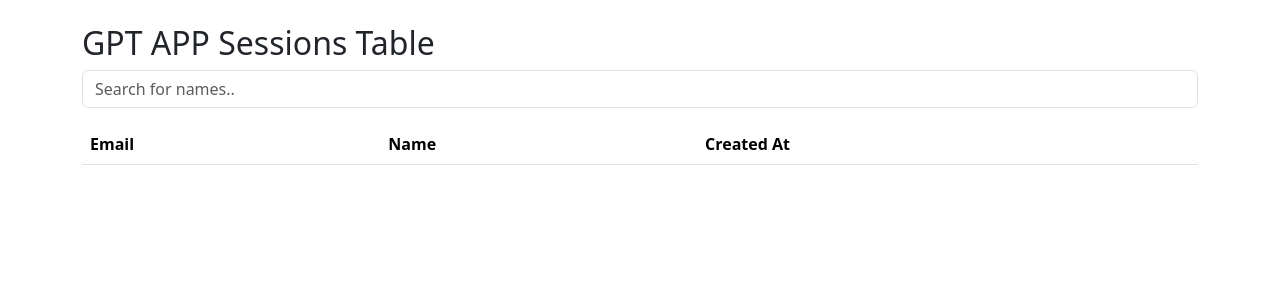
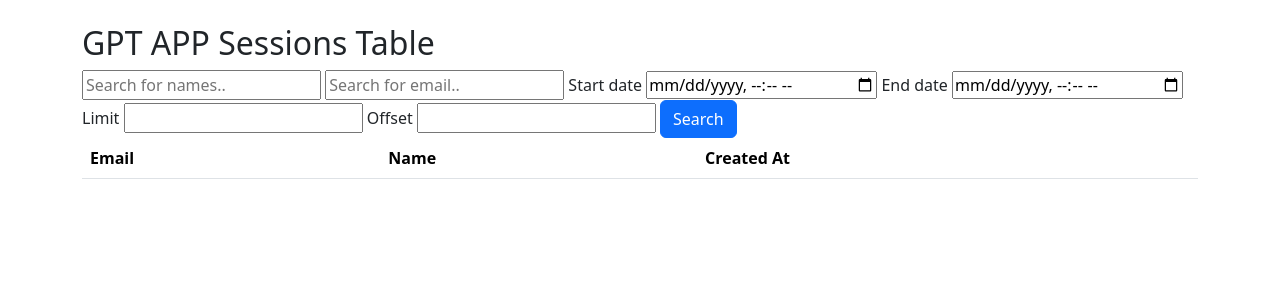
Before and after one commit to vertexcover-io/gategpt, a FastAPI app: template templates/gpt_app_sessions.html in a window 1280 px wide. Shown: the top 300 px of the page. Run offline with FastAPI, Linux system fonts and the light colour scheme; the template is opened without the code that fills it, so the values that code supplies are empty; parts of the project's set-up code (start-up, migrations or seed data) failed here and were passed over.

Commit message:
feat: add search in session table

```diff
--- a/src/custom_gpts_paywall/routers/gpt_application.py
+++ b/src/custom_gpts_paywall/routers/gpt_application.py
@@ -151,7 +151,6 @@ def register_custom_gpt_controller(
     except IntegrityError as ex:
         logger.error(f"Failed to create user: {ex}", exc_info=True)
         session.rollback()
-        print("error")
         raise HTTPException(
             status_code=409,
             detail=f"An account for gpt_url {req.gpt_url} already exists",
--- a/templates/gpt_app_sessions.html
+++ b/templates/gpt_app_sessions.html
@@ -11,9 +11,19 @@
 
 <body>
 	<div class="container">
-		<h2 class="mt-4">GPT APP Sessions Table</h2>
-		<input type="text" id="searchInput" onkeyup="searchFunction()" placeholder="Search for names.."
-			class="form-control mb-3" />
+		<h2 class="mt-4" id="app-name">GPT APP Sessions Table</h2>
+		<input type="text" id="searchName" placeholder="Search for names.." />
+		<input type="text" id="searchEmail" placeholder="Search for email.." />
+		<label for="Start Date"> Start date </label>
+		<input type="datetime-local" id="startDate" />
+		<label for="End Date"> End date </label>
+		<input type="datetime-local" id="endDate" />
+		<br />
+		<label for="limit"> Limit </label>
+		<input type="number" id="offset" />
+		<label for="limit"> Offset </label>
+		<input type="number" id="limit" />
+		<button class="btn btn-primary" id="searchBtn">Search</button>
 
 		<table id="sessionsTable" class="table table-striped">
 			<thead class="thead-dark">
@@ -27,14 +37,9 @@
 		</table>
 	</div>
 	<script>
-		let pathname = new URL(window.location.href).pathname;
-		let fullPath = `/api/v1${pathname}`;
-		let input, table, tr, td, i, txtValue;
-
-		input = document.getElementById("searchInput");
 		table = document.getElementById("sessionsTable");
 		tr = table.getElementsByTagName("tr");
-
+		searchBtn = document.getElementById("searchBtn");
 		(async function () {
 			let response;
 			try {
@@ -44,19 +49,77 @@
 			}
 			try {
 				let data = await response.json();
-				for (var i = 0; i < data.length; i++) {
-					var row = `<tr>
-                    <td>${data[i].email}</td>
-                    <td>${data[i].name}</td>
-                    <td>${data[i].created_at}</td>
-                   </tr>`;
+				for (let i = 0; i < data.length; i++) {
+					let row = `<tr>
+                        <td>${data[i].email}</td>
+                        <td>${data[i].name}</td>
+                        <td>${data[i].created_at}</td>
+                       </tr>`;
 					table.innerHTML += row;
 				}
-				console.log(data);
 			} catch (e) {
 				console.error(e);
 			}
 		})();
+
+		searchBtn.addEventListener("click", async (e) => {
+			let name = document.getElementById("searchName").value;
+			let email = document.getElementById("searchEmail").value;
+			let startDate = document.getElementById("startDate").value;
+			let endDate = document.getElementById("endDate").value;
+			let limit = document.getElementById("limit").value;
+			let offset = document.getElementById("offset").value;
+
+			let queryParams = new URLSearchParams();
+			if (name) {
+				queryParams.append("name", name);
+			}
+			if (email) {
+				queryParams.append("email", email);
+			}
+			if (startDate) {
+				startDate = new Date(startDate).toISOString();
+				queryParams.append("start_date", startDate);
+			}
+			if (endDate) {
+				endDate = new Date(endDate).toISOString();
+				queryParams.append("end_date", endDate);
+			}
+			if (limit) {
+				queryParams.append("limit", limit);
+			}
+			if (offset) {
+				queryParams.append("offset", offset);
+			}
+
+			let pathname = new URL(window.location.href).pathname;
+			let fullPath = `/api/v1${pathname}?${queryParams.toString()}`;
+
+			try {
+				let response = await fetch(fullPath);
+				if (!response.ok) {
+					throw new Error(`HTTP error! status: ${response.status}`);
+				}
+				let data = await response.json();
+
+				let tableBody = table.getElementsByTagName("tbody");
+				let tableRows = table.getElementsByTagName("tr");
+				for (let i = tableRows.length - 1; i > 0; i--) {
+					table.removeChild(tableBody[i]);
+				}
+
+				data.forEach((session) => {
+					let row = `<tr>
+                        <td>${session.email}</td>
+                        <td>${session.name}</td>
+                        <td>${session.created_at}</td>
+                       </tr>`;
+					table.innerHTML += row;
+				});
+			} catch (error) {
+				console.error("Error:", error);
+			}
+		});
 	</script>
 </body>
 
```
